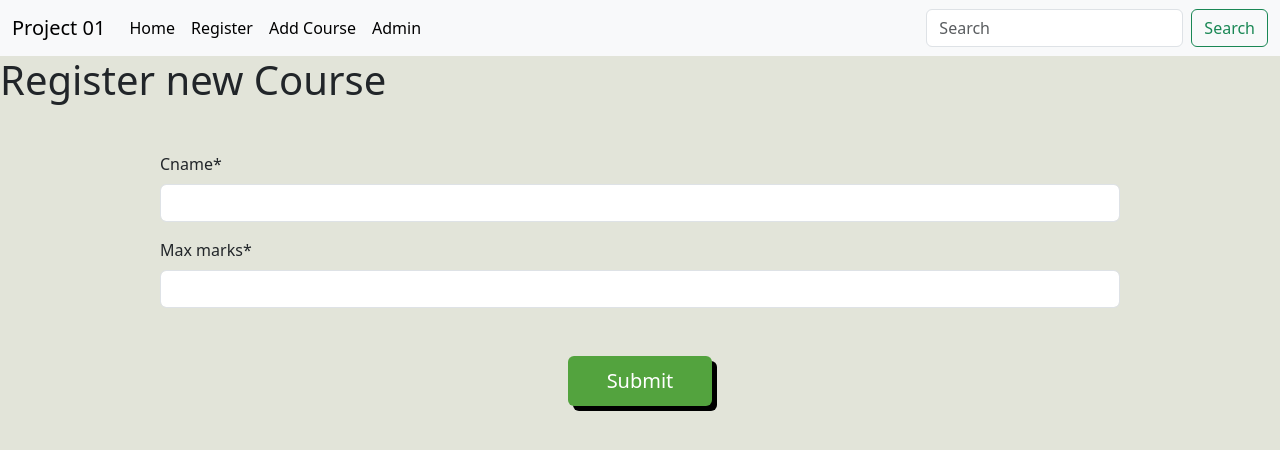
After one commit to Aniket-S-Dhage/Student_Registration, a Django app: page /addcourse/ in a window 1280 px wide. The commit adds this page. Shown: the top 450 px of the page. Run offline with Django 5.2, Linux system fonts and the light colour scheme; some libraries are stand-ins or nearby versions.

Commit message:
Added Course registration

```diff
--- a/Project01/App01/form.py
+++ b/Project01/App01/form.py
@@ -8,9 +8,24 @@ class StudentRegisterForm(forms.ModelForm):
         widgets = {
             'courses': forms.CheckboxSelectMultiple()
         }
+        labels = {
+            'pincode': "asd",
+            'courses': "Select any number of courses:-"
+        }
+        error_message = {
+            'cname': {
+                "max_length": "Length of Course name is too long..!!"
+            }
+        }
 
     # def __init__(self, *args, **kwargs):
         # super(StudentRegisterForm, self).__init__(*args, **kwargs)
         # #self.fields['courses'].queryset = Course.objects.all()
         # #self.fields['courses'].widget = forms.CheckboxSelectMultiple()
         # self.fields['courses'].label_from_instance = lambda obj: obj.cname
+
+
+class CourseRegisterForm(forms.ModelForm):
+    class Meta:
+        model = Course
+        fields = '__all__'
--- a/Project01/App01/urls.py
+++ b/Project01/App01/urls.py
@@ -1,8 +1,9 @@
 from django.urls import path
-from .views import StudentListView, StudentRegisterView
+from .views import StudentListView, StudentRegisterView, CourseRegisterView
 
 
 urlpatterns = [
     path('', StudentListView.as_view(), name='showStudent'),
     path('register/', StudentRegisterView.as_view(), name='registerStudent'),
+    path('addcourse/', CourseRegisterView.as_view(), name='registerCourse'),
 ]
--- a/Project01/App01/views.py
+++ b/Project01/App01/views.py
@@ -1,12 +1,12 @@
 from django.views import View
-from .models import Student
+from .models import Student, Course
 from django.shortcuts import render, redirect
-from .form import StudentRegisterForm
+from .form import StudentRegisterForm, CourseRegisterForm
 
 
 class StudentListView(View):
     def get(self, request):
-        students = Student.objects.prefetch_related('courses')
+        students = Student.objects.prefetch_related('courses')      ##Prefetch_related will reduce db queries by fetching related object data rather than lazy_loading
         context = {"students": students}
         template_name = 'app01/show.html'
         return render(request, template_name, context)
@@ -25,3 +25,23 @@ class StudentRegisterView(View):
             form.save()
             return redirect('showStudent')
         return render(request, template_name='app01/register.html', context={"form":form})
+
+
+
+class CourseRegisterView(View):
+    def get(self, request):
+        form = CourseRegisterForm()
+        template_name= 'app01/add_courses.html'
+        context = {"form": form}
+        return render(request, template_name, context)
+
+    def post(self, request):
+        form = CourseRegisterForm()
+        if request.method == 'POST':
+            form = CourseRegisterForm(request.POST)
+            if form.is_valid():
+                form.save()
+                return redirect("showStudent")
+        template_name = 'app01/add_courses.html'
+        context= {"form": form}
+        return render(request, template_name, context)
--- /dev/null
+++ b/Project01/static/app01/add_courses.css
@@ -0,0 +1,24 @@
+body{
+background-color: rgba(183, 189, 162, 0.4);
+}
+
+.btndiv {
+        background-color: rgb(83, 163, 62);
+        width: 15%;
+        height: 50px;
+        font-size: 20px;
+        color: #ffffff;
+        border: none;
+        box-shadow: 5px 5px rgba(0,0,0);
+        transition: transform 0.35 ease;
+    }
+.btndiv:hover {
+        background-color: rgb(51, 97, 39);
+        box-shadow: 1px 1px rgba(0,0,0);
+    }
+
+.btndiv:active{
+
+    transform: translateX(4px) translateY(4px);
+
+}
--- /dev/null
+++ b/Project01/templates/app01/add_courses.html
@@ -0,0 +1,26 @@
+{% extends 'base.html' %}
+{% load static %}
+{% load crispy_forms_tags %}
+
+{%block title%}
+<title>Register</title>
+{%endblock%}
+
+{%block style%}
+<link rel="stylesheet" href="{% static 'app01/add_courses.css' %}">
+{%endblock%}
+
+{% block body %}
+<h1>Register new Course</h1>
+<div class="w-75 mx-auto m-5">
+    <form method="post">
+        {% csrf_token %}
+        {{form | crispy}}
+        <div class="d-flex justify-content-center mt-5 ">
+            <button type="submit" class="btn btn-success text-center btndiv">Submit</button>
+        </div>
+
+    </form>
+</div>
+
+{% endblock %}
--- a/Project01/templates/base.html
+++ b/Project01/templates/base.html
@@ -28,6 +28,9 @@
           <a class="nav-link active" aria-current="page" href="{% url 'registerStudent' %}">Register</a>
         </li>
         <li class="nav-item">
+          <a class="nav-link active" aria-current="page" href="{% url 'registerCourse' %}">Add Course</a>
+        </li>
+        <li class="nav-item">
           <a class="nav-link active" aria-current="page" href="/admin/">Admin</a>
         </li>
 
```
Also changed, not shown: Project01/templates/app01/listCourses.html (added, +42 -0 lines), Project01/media/students/images/01.jpeg (added), Project01/media/students/images/AniketDP41.webp (added), Project01/media/students/images/pp_lbhHN8Q.webp (added).
